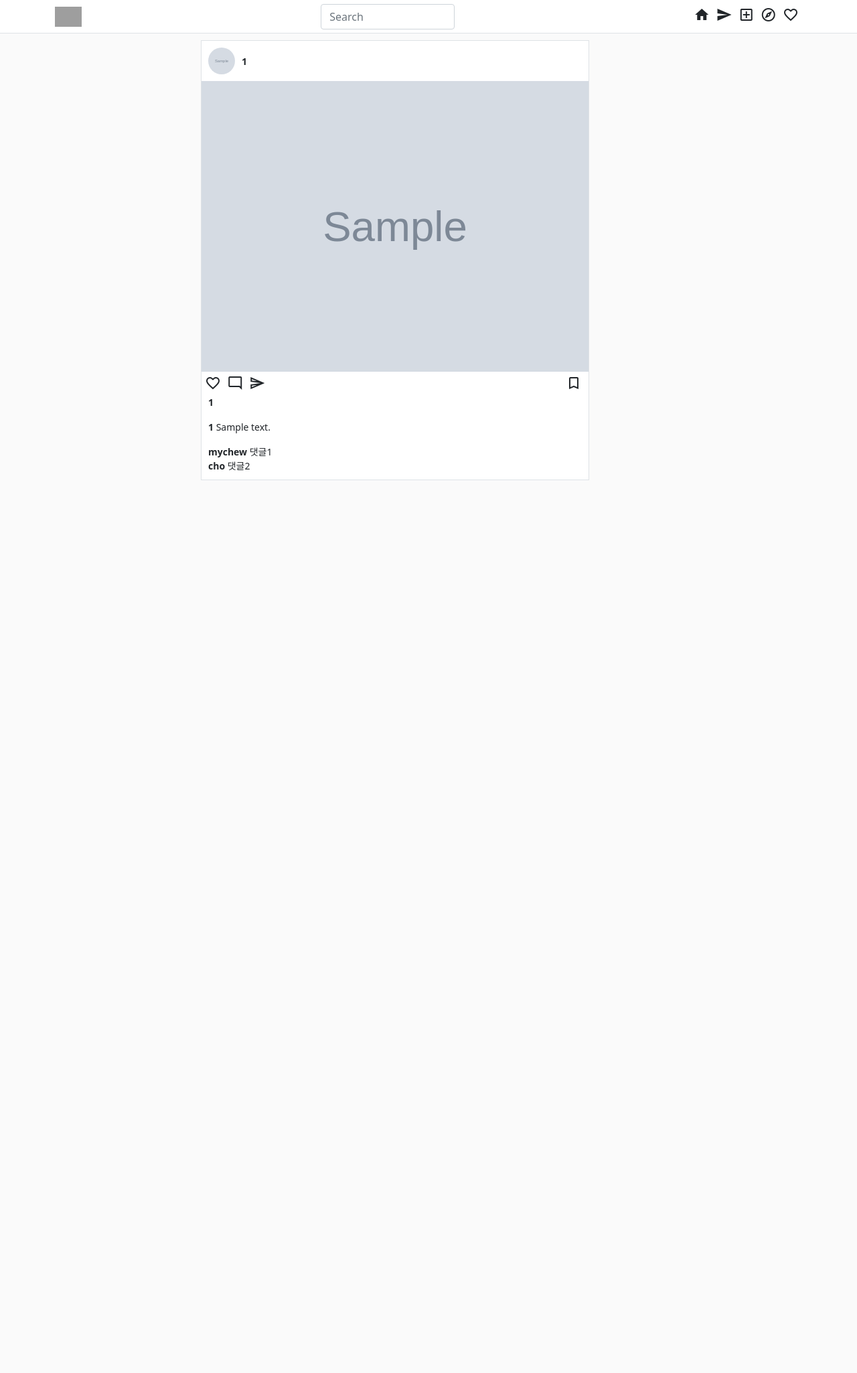
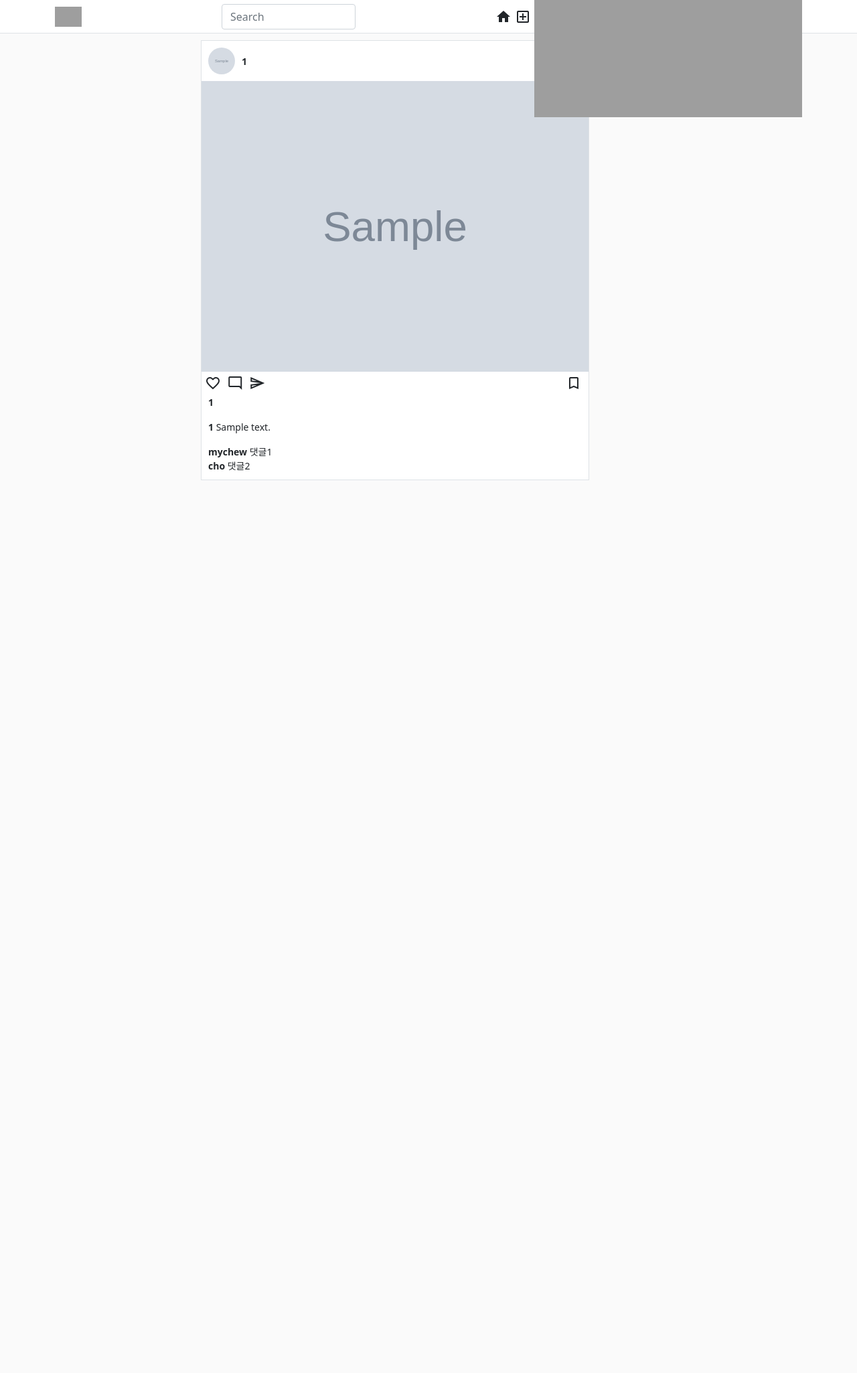
Before and after one commit to 1day2coffee/instagram, a Django app: template templates/instagram/main.html in a window 1280 px wide. Shown: the whole page at 67% size. Run offline with Django 4.2, Linux system fonts and the light colour scheme; the template is opened without the code that fills it: values that come from a table or form of the project are taken from there, others are empty; tables that the repository leaves empty hold one stand-in row (values such as "Sample post"); grey boxes marked "Sample" are stand-in pictures; grey boxes are pictures that could not be loaded.

Commit message:
update navbar

```diff
--- a/templates/instagram/main.html
+++ b/templates/instagram/main.html
@@ -249,20 +249,36 @@
 
 <body>
 <!-- 상단 내비게이션 바 -->
-<nav class="navbar navbar-expand-lg navbar-light bg-white border-bottom" style="width: 100%;height: 50px;position: fixed;" >
-  <div class="container">
-    <img style="height: 30px; object-fit: contain"
-         src="https://www.instagram.com/static/images/web/mobile_nav_type_logo-2x.png/1b47f9d0e595.png">
-    <input class="form-control" style="width: 200px" type="search" placeholder="Search" aria-label="Search">
-    <div>
-      <span class="material-icons">home</span>
-      <span class="material-icons">send</span>
-      <span id="add_feed" class="material-icons-outlined">add_box</span>
-      <span class="material-icons-outlined">explore</span>
-      <span class="material-icons-outlined">favorite_border</span>
-    </div>
-  </div>
-</nav>
+    <nav class="navbar navbar-expand-lg navbar-light bg-white border-bottom"
+         style="width: 100%;height: 50px;position: fixed;z-index: 9999">
+        <div class="container" style="min-width: 800px">
+            <img class="go_home" style="height: 30px; object-fit: contain;cursor: pointer"
+                 src="https://www.instagram.com/static/images/web/mobile_nav_type_logo-2x.png/1b47f9d0e595.png">
+
+            <input class="form-control" style="width: 200px" type="search" placeholder="Search" aria-label="Search">
+
+            <div style="display: flex; flex-direction: row; align-items: center; ">
+                <span class="material-icons navi_icons go_home">home</span>
+                <span id="add_feed" class="material-icons-outlined navi_icons">add_box</span>
+                <div class="dropdown" style="position: relative; z-index: 9999">
+                    <div class="navi_profile_box" id="dropdownMenuButton1"
+                         data-bs-toggle="dropdown" aria-expanded="false">
+                        <img class="profile_img"
+                             src="{% get_media_prefix %}{{ user.profile_image }}">
+                    </div>
+
+                    <ul class="dropdown-menu" style="left: -130px" aria-labelledby="dropdownMenuButton1">
+                        <li><a class="dropdown-item" >프로필</a></li>
+                        <li><a class="dropdown-item" href="#">저장됨</a></li>
+                        <li>
+                            <hr class="dropdown-divider">
+                        </li>
+                        <li><a class="dropdown-item" >로그아웃</a></li>
+                    </ul>
+                </div>
+            </div>
+        </div>
+    </nav>
 
 <!-- 바디 영역 -->
 
```
